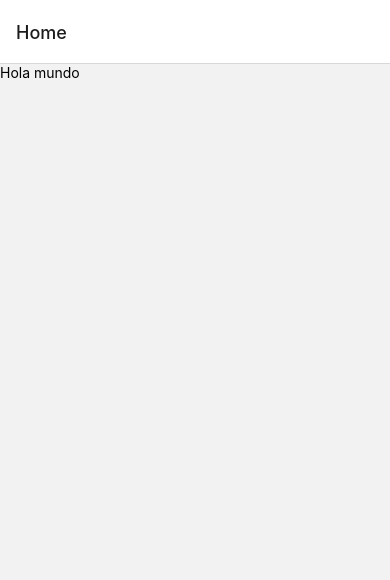
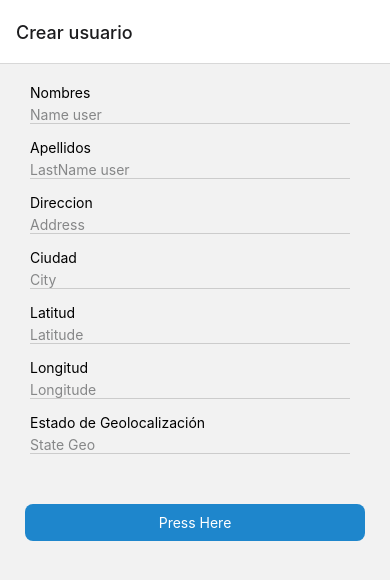
Before and after one commit to rodacapera/prueba, a React Native app: screen /Splash in a window 390 px wide. Before the commit this address had no page. Shown: the top 580 px of the page. Built offline with nearby package versions, Linux system fonts and the light colour scheme.

Commit message:
segunda carga

```diff
--- a/package.json
+++ b/package.json
@@ -12,6 +12,7 @@
   "dependencies": {
     "@react-navigation/native": "^6.0.4",
     "@react-navigation/native-stack": "^6.2.2",
+    "firebase": "^9.1.0",
     "react": "17.0.2",
     "react-native": "0.65.1",
     "react-native-safe-area-context": "^3.3.2",
--- /dev/null
+++ b/src/database/firebase.js
@@ -0,0 +1,28 @@
+// Import the functions you need from the SDKs you need
+import {initializeApp} from 'firebase/app';
+import firebase from 'firebase';
+import 'firebase/firestore';
+
+// TODO: Add SDKs for Firebase products that you want to use
+// https://firebase.google.com/docs/web/setup#available-libraries
+
+// Your web app's Firebase configuration
+// For Firebase JS SDK v7.20.0 and later, measurementId is optional
+const firebaseConfig = {
+  apiKey: 'AIzaSyBAylqGvzIBppNolmIJaDSekiz297hHpGA',
+  authDomain: 'react-native-map-c1135.firebaseapp.com',
+  projectId: 'react-native-map-c1135',
+  storageBucket: 'react-native-map-c1135.appspot.com',
+  messagingSenderId: '661902709278',
+  appId: '1:661902709278:web:0a421ab0f15a63fd56140f',
+  measurementId: 'G-BB91ECSKR5',
+};
+
+// Initialize Firebase
+initializeApp(firebaseConfig);
+const db = firebase.firestore();
+
+export default {
+  firebase,
+  db,
+};
--- a/src/routes/homeStack.js
+++ b/src/routes/homeStack.js
@@ -12,9 +12,28 @@ const Stack = createNativeStackNavigator();
 const MyStack = () => {
   return (
     <Stack.Navigator>
-      <Stack.Screen name="Home" component={Home} />
-      <Stack.Screen name="UserList" component={UserList} />
-      <Stack.Screen name="CrateUserScreen" component={CrateUserScreen} />
+      <Stack.Screen
+        name="CrateUserScreen"
+        component={CrateUserScreen}
+        options={{
+          headerTitle: 'Crear usuario',
+        }}
+      />
+      <Stack.Screen
+        name="Home"
+        component={Home}
+        options={{
+          headerTitle: 'Bienvenido',
+        }}
+      />
+      <Stack.Screen
+        name="UserList"
+        component={UserList}
+        options={{
+          headerTitle: 'Lista de usuarios',
+        }}
+      />
+      {/* <Stack.Screen name="CrateUserScreen" component={CrateUserScreen} /> */}
       {/* <Stack.Screen
         name="Splash"
         component={UserList}
--- a/src/screen/views/CreateUserScreen.js
+++ b/src/screen/views/CreateUserScreen.js
@@ -1,12 +1,150 @@
-import React from 'react';
-import {StyleSheet, Text, View} from 'react-native';
+import React, {useState, useEffect} from 'react';
+import {
+  StyleSheet,
+  Text,
+  View,
+  TextInput,
+  Button,
+  ScrollView,
+  TouchableOpacity,
+} from 'react-native';
+
+import firebase from '../../database/firebase';
+
+// import {collection, query, where} from 'firebase/firestore';
 
 export default function CreateUserScreen() {
+  const [state, setState] = useState({
+    name: '',
+    lastName: '',
+    address: '',
+    city: '',
+    latitude: '',
+    longitude: '',
+    stateGeo: '',
+  });
+
+  const handleChangeText = (name, value) => {
+    setState({...state, [name]: value});
+  };
+
+  const addNewUser = async () => {
+    console.log('state', state);
+    const res = firebase.db.collection('users').add({
+      name: state.name,
+      lastName: state.lastName,
+      address: state.address,
+      city: state.city,
+      latitude: state.latitude,
+      longitude: state.longitude,
+      stateGeo: state.stateGeo,
+    });
+    console.log('scsccssscscs', res);
+  };
+
   return (
-    <View>
-      <Text>Create user screen</Text>
-    </View>
+    <ScrollView>
+      <View style={styles.container}>
+        <View style={styles.formContainer}>
+          <View style={styles.inputGroup}>
+            <Text>Nombres</Text>
+            <TextInput
+              placeholder="Name user"
+              style={styles.textInput}
+              onChangeText={value => handleChangeText('name', value)}
+            />
+          </View>
+          <View style={styles.inputGroup}>
+            <Text>Apellidos</Text>
+            <TextInput
+              placeholder="LastName user"
+              style={styles.textInput}
+              onChangeText={value => handleChangeText('lastName', value)}
+            />
+          </View>
+          <View style={styles.inputGroup}>
+            <Text>Direccion</Text>
+            <TextInput
+              placeholder="Address"
+              style={styles.textInput}
+              onChangeText={value => handleChangeText('address', value)}
+            />
+          </View>
+          <View style={styles.inputGroup}>
+            <Text>Ciudad</Text>
+            <TextInput
+              placeholder="City"
+              style={styles.textInput}
+              onChangeText={value => handleChangeText('city', value)}
+            />
+          </View>
+          <View style={styles.inputGroup}>
+            <Text>Latitud</Text>
+            <TextInput
+              placeholder="Latitude"
+              style={styles.textInput}
+              onChangeText={value => handleChangeText('latitude', value)}
+            />
+          </View>
+          <View style={styles.inputGroup}>
+            <Text>Longitud</Text>
+            <TextInput
+              placeholder="Longitude"
+              style={styles.textInput}
+              onChangeText={value => handleChangeText('longitude', value)}
+            />
+          </View>
+          <View style={styles.inputGroup}>
+            <Text>Estado de Geolocalización</Text>
+            <TextInput
+              placeholder="State Geo"
+              style={styles.textInput}
+              onChangeText={value => handleChangeText('stateGeo', value)}
+            />
+          </View>
+        </View>
+        <View>
+          {/* <Button title="Save user" color="#841584" /> */}
+          <TouchableOpacity style={styles.buttonDefault} onPress={addNewUser}>
+            <Text style={styles.textButton}>Press Here</Text>
+          </TouchableOpacity>
+        </View>
+      </View>
+    </ScrollView>
   );
 }
 
-const styles = StyleSheet.create({});
+const styles = StyleSheet.create({
+  formContainer: {
+    alignItems: 'flex-start',
+    padding: 20,
+  },
+  container: {
+    flex: 1,
+    justifyContent: 'center',
+    paddingHorizontal: 10,
+  },
+  buttonDefault: {
+    alignItems: 'center',
+    backgroundColor: '#1E86CC',
+    padding: 10,
+    borderRadius: 8,
+    margin: 15,
+  },
+  inputGroup: {
+    flex: 1,
+    padding: 0,
+    marginBottom: 15,
+    borderBottomColor: '#cccccc',
+  },
+  textInput: {
+    borderBottomWidth: 1,
+    borderBottomColor: '#ccc',
+    width: 320,
+    marginTop: 5,
+    color: '#868788',
+  },
+  textButton: {
+    color: 'white',
+  },
+});
--- a/src/screen/views/Home.js
+++ b/src/screen/views/Home.js
@@ -4,7 +4,7 @@ import {StyleSheet, Text, View} from 'react-native';
 export default function Home() {
   return (
     <View>
-      <Text>Hola mundo</Text>
+      <Text>Hola mundooo</Text>
     </View>
   );
 }
```
Also changed, not shown: 5 other files (tests, documents, lock files or other folders).
